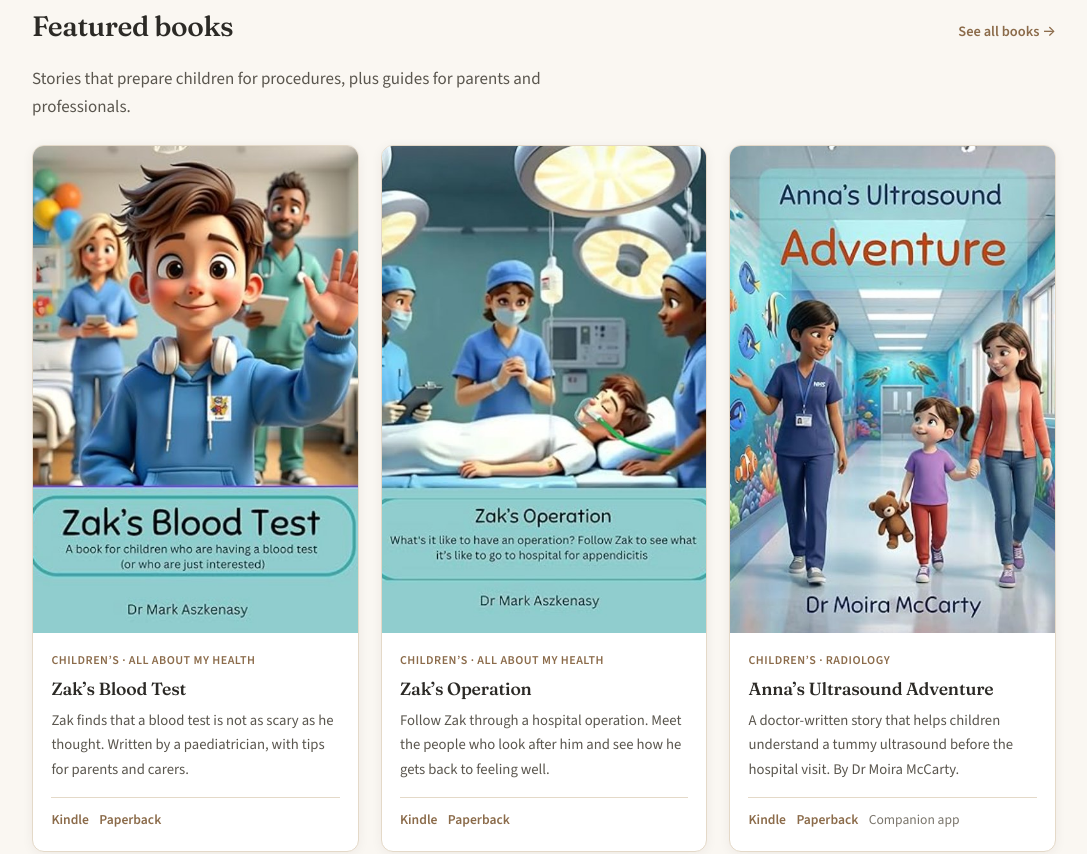
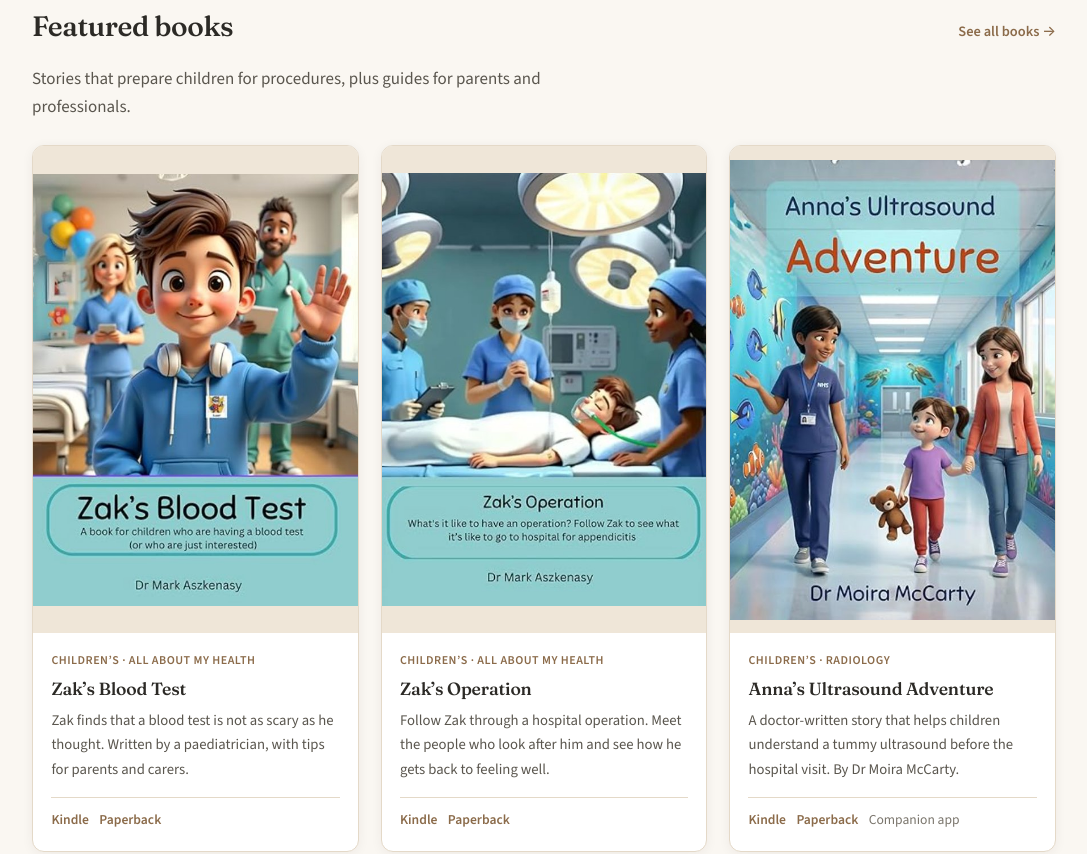
Before and after one commit to tedotedo/aszkenasy-mccarty-authors, a plain HTML site: page index.html in a window 1280 px wide. Shown: the part 593-1447 px from the top of the page, without its empty margins (96-1183 px from the left). Drawn offline with nearby package versions, Linux system fonts and the light colour scheme.

Commit message:
Fix book covers: use cropped covers, not Amazon screenshots
Replace kids title PNGs (full Amazon product pages) with PAR cover JPGs
and show full covers with object-fit contain.

```diff
--- a/assets/styles.css
+++ b/assets/styles.css
@@ -289,7 +289,8 @@ main {
 .book-cover img {
   width: 100%;
   height: 100%;
-  object-fit: cover;
+  object-fit: contain;
+  background: #efe6d8;
 }
 .book-cover.placeholder {
   display: flex;
```
